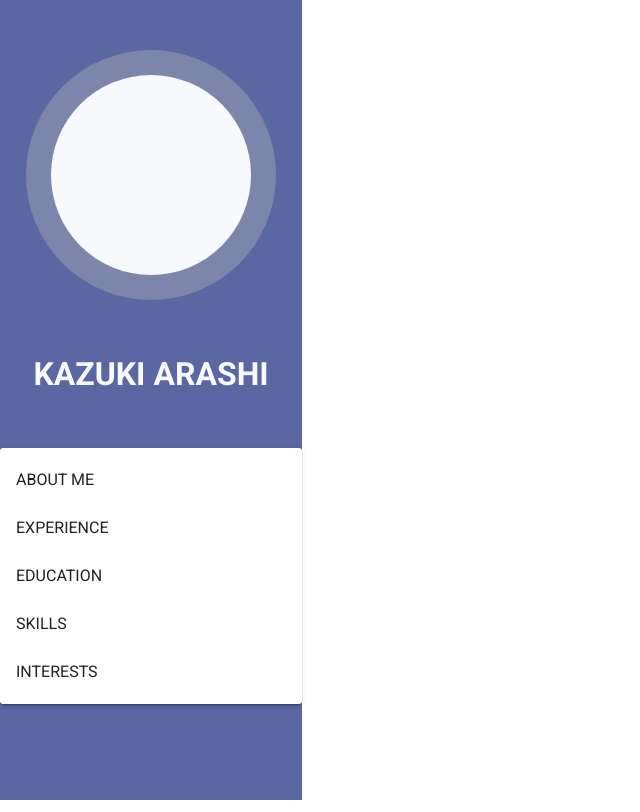
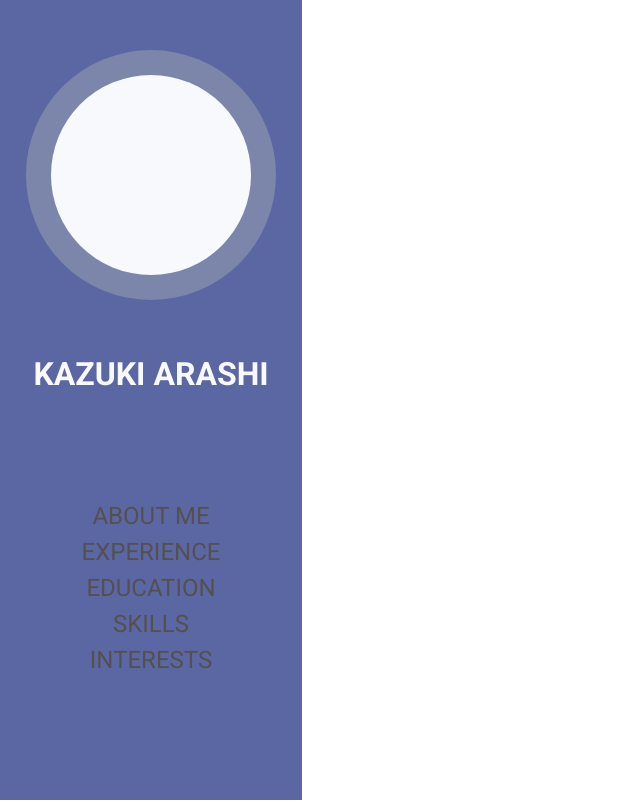
Before and after one commit to ars1208/ars1208.github.io, a Vue app: page / in a window 1280 px wide. Shown: the whole page, without its empty margins (0-640 px from the left). Built offline with nearby package versions, Linux system fonts and the light colour scheme.

Commit message:
add side menu

```diff
--- a/src/components/SideNavigation.vue
+++ b/src/components/SideNavigation.vue
@@ -3,32 +3,20 @@
     <div class="side-nav__avator">
       <v-img
         class="side-nav__img"
-        src="@/assets/logo.png"
+        src="@/assets/icon.png"
         height="200px"
         width="200px"
       >
       </v-img>
     </div>
     <h1 class="side-nav__name">KAZUKI ARASHI</h1>
-    <v-card>
-      <v-list>
-        <v-list-item>
-          <v-list-item-content> ABOUT ME </v-list-item-content>
-        </v-list-item>
-        <v-list-item>
-          <v-list-item-content> EXPERIENCE </v-list-item-content>
-        </v-list-item>
-        <v-list-item>
-          <v-list-item-content> EDUCATION </v-list-item-content>
-        </v-list-item>
-        <v-list-item>
-          <v-list-item-content> SKILLS </v-list-item-content>
-        </v-list-item>
-        <v-list-item>
-          <v-list-item-content> INTERESTS </v-list-item-content>
-        </v-list-item>
-      </v-list>
-    </v-card>
+    <ul class="side-nav__menu">
+      <li>ABOUT ME</li>
+      <li>EXPERIENCE</li>
+      <li>EDUCATION</li>
+      <li>SKILLS</li>
+      <li>INTERESTS</li>
+    </ul>
   </div>
 </template>
 
@@ -58,4 +46,12 @@
   text-align: center;
   margin: 50px auto;
 }
+.side-nav__menu {
+  color: #545051;
+  font-size: 24px;
+  padding: 0;
+  margin: 100px 0;
+  list-style: none;
+  text-align: center;
+}
 </style>
```
Also changed, not shown: src/assets/icon.png (added), 1 other file (tests, documents, lock files or other folders).
